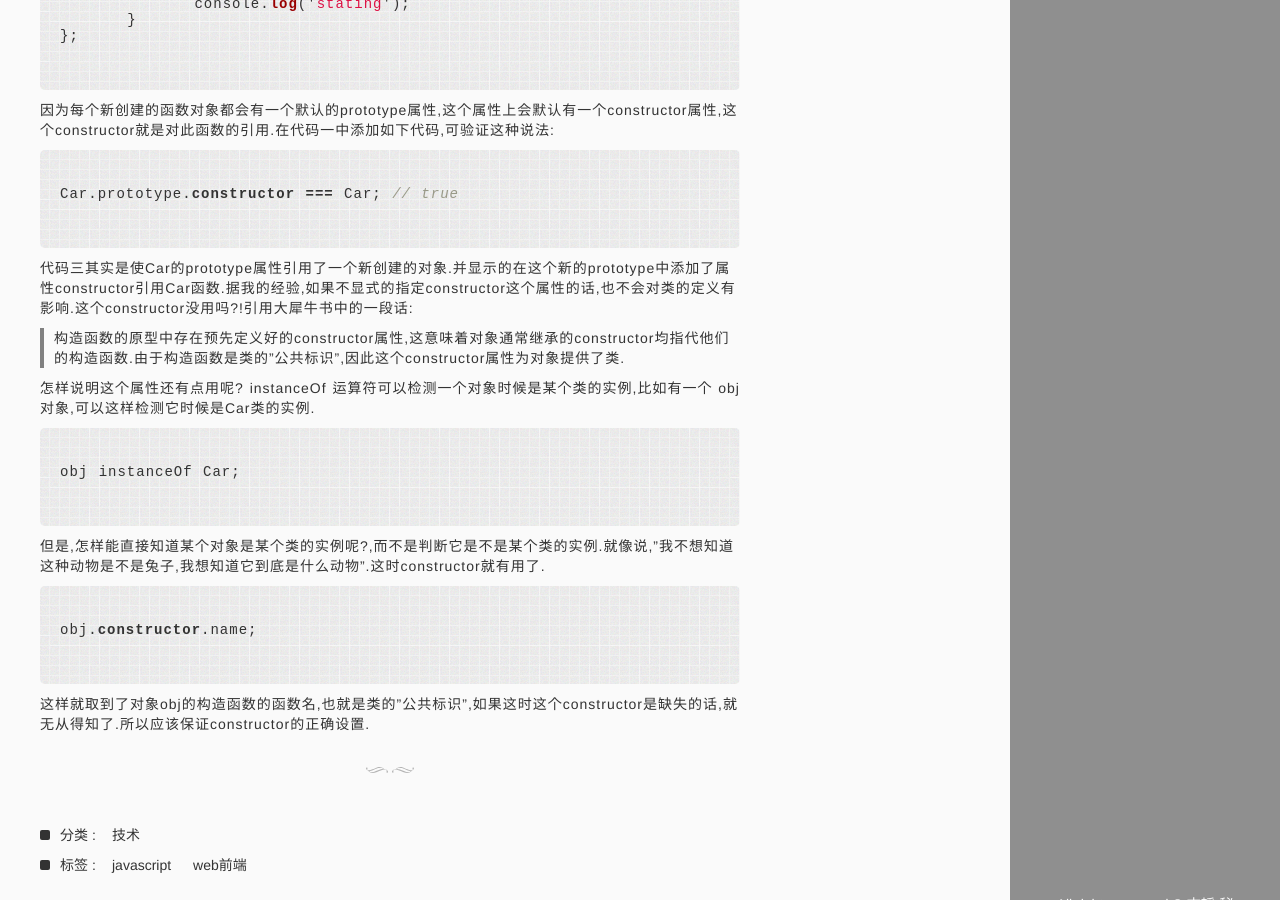
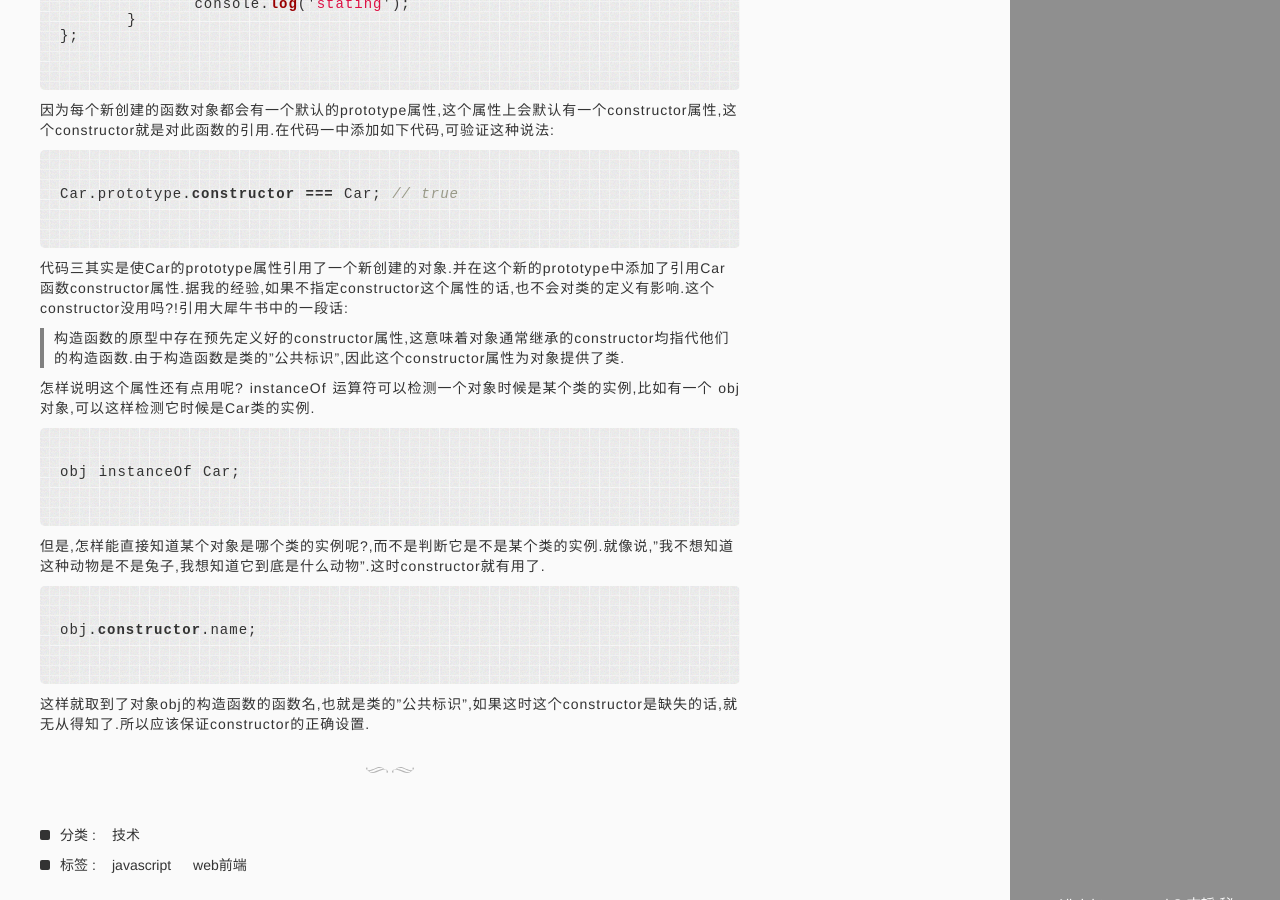
Before and after one commit to zhangwentao/blog, a Jekyll site: the page built from _posts/2014-10-23-which-class-belong-to.md, in a window 1280 px wide and 900 px high, scrolled down 741 px. Built offline with Jekyll 4.4.1, drawn with Linux system fonts in a browser that asks for light colours; Markdown is read by kramdown in place of the engine named in the settings; comment, search, counter and statistics services are not loaded; some of the changed text lies outside the part shown.

Commit message:
modify post

````diff
--- a/_posts/2014-10-23-which-class-belong-to.md
+++ b/_posts/2014-10-23-which-class-belong-to.md
@@ -56,7 +56,7 @@ Car.prototype.constructor === Car; // true
 
 ```
 
-代码三其实是使Car的prototype属性引用了一个新创建的对象.并显示的在这个新的prototype中添加了属性constructor引用Car函数.据我的经验,如果不显式的指定constructor这个属性的话,也不会对类的定义有影响.这个constructor没用吗?!引用大犀牛书中的一段话:
+代码三其实是使Car的prototype属性引用了一个新创建的对象.并在这个新的prototype中添加了引用Car函数constructor属性.据我的经验,如果不指定constructor这个属性的话,也不会对类的定义有影响.这个constructor没用吗?!引用大犀牛书中的一段话:
 
 >构造函数的原型中存在预先定义好的constructor属性,这意味着对象通常继承的constructor均指代他们的构造函数.由于构造函数是类的"公共标识",因此这个constructor属性为对象提供了类.
 
@@ -68,7 +68,7 @@ obj instanceOf Car;
 
 ```
 
-但是,怎样能直接知道某个对象是某个类的实例呢?,而不是判断它是不是某个类的实例.就像说,"我不想知道这种动物是不是兔子,我想知道它到底是什么动物".这时constructor就有用了.
+但是,怎样能直接知道某个对象是哪个类的实例呢?,而不是判断它是不是某个类的实例.就像说,"我不想知道这种动物是不是兔子,我想知道它到底是什么动物".这时constructor就有用了.
 
 ```javascript
 
````
Also changed, not shown: other parts of _posts/2014-10-23-which-class-belong-to.md (+1 -1 lines).
